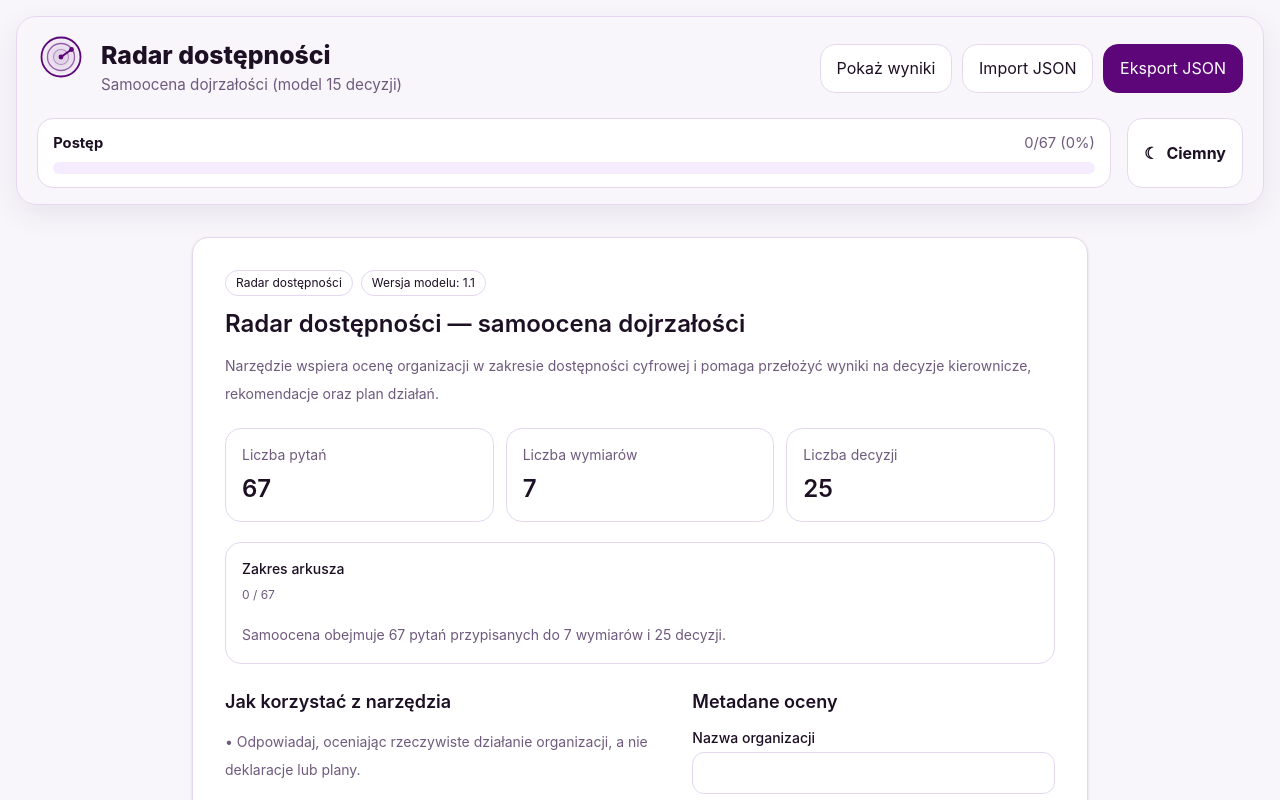
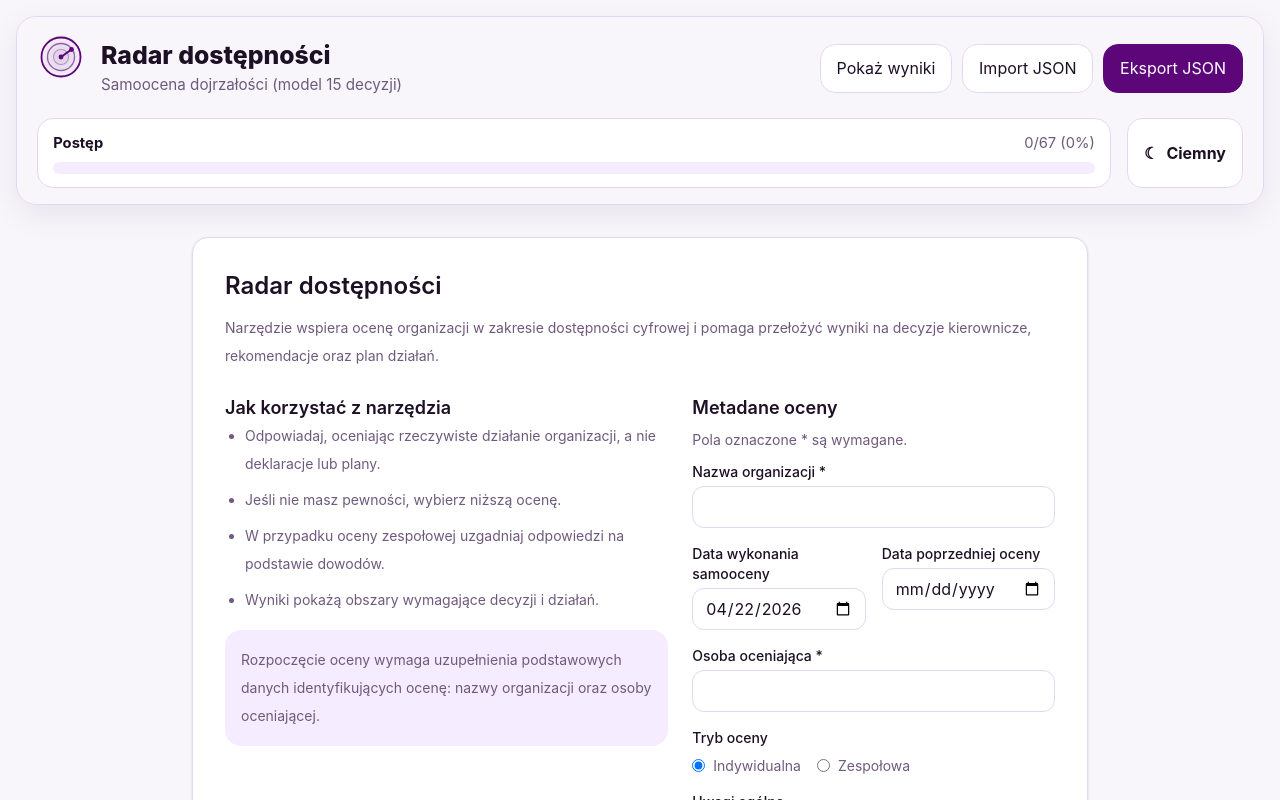
Before and after one commit to zwiastunsw/radar, a React (Vite) app: page / in a window 1280 px wide. Shown: the top 800 px of the page. Built offline with nearby package versions, Linux system fonts and the light colour scheme.

Commit message:
Pola wymagane, komunikaty błędów, popraw style

```diff
--- a/src/components/IntroScreen.tsx
+++ b/src/components/IntroScreen.tsx
@@ -1,39 +1,127 @@
-import type { AssessmentMetadata, AssessmentModel } from "../types";
-import { Card, ProgressBar, Badge } from "./ui";
+import { useEffect, useMemo, useRef, useState } from "react";
+import type { AssessmentMetadata } from "../types";
+import { Card } from "./ui";
+
+type IntroScreenProps = {
+  metadata: AssessmentMetadata;
+  setMetadata: React.Dispatch<React.SetStateAction<AssessmentMetadata>>;
+  onStart: () => void;
+};
+
+type FieldErrors = {
+  organization?: string;
+  assessor?: string;
+  assessmentDate?: string;
+  previousAssessmentDate?: string;
+};
 
 export function IntroScreen({
   metadata,
   setMetadata,
   onStart,
-  model,
-}: {
-  metadata: AssessmentMetadata;
-  setMetadata: React.Dispatch<React.SetStateAction<AssessmentMetadata>>;
-  onStart: () => void;
-  model: AssessmentModel;
-}) {
+}: IntroScreenProps) {
   const titleId = "intro-title";
   const descId = "intro-desc";
 
-  const totalQuestions = model.questions.length;
-  const totalDimensions = model.dimensions.length;
-  const totalDecisions = model.decisions.length;
-  const schemaVersion = model.schema_version ?? "1.0";
+  const organizationRef = useRef<HTMLInputElement | null>(null);
+  const assessorRef = useRef<HTMLInputElement | null>(null);
+  const assessmentDateRef = useRef<HTMLInputElement | null>(null);
+  const previousAssessmentDateRef = useRef<HTMLInputElement | null>(null);
+  const formErrorRef = useRef<HTMLDivElement | null>(null);
+
+  const [errors, setErrors] = useState<FieldErrors>({});
+  const [submitAttempted, setSubmitAttempted] = useState(false);
+
+  const trimmedOrganization = metadata.organization.trim();
+  const trimmedAssessor = metadata.assessor.trim();
+
+  const validate = (): FieldErrors => {
+    const nextErrors: FieldErrors = {};
+
+    if (!trimmedOrganization) {
+      nextErrors.organization = "Podaj nazwę organizacji.";
+    }
+
+    if (!trimmedAssessor) {
+      nextErrors.assessor = "Podaj osobę oceniającą.";
+    }
+
+    if (
+      metadata.assessmentDate &&
+      metadata.previousAssessmentDate &&
+      metadata.previousAssessmentDate > metadata.assessmentDate
+    ) {
+      nextErrors.previousAssessmentDate =
+        "Data poprzedniej oceny nie może być późniejsza niż data wykonania samooceny.";
+    }
+
+    return nextErrors;
+  };
+
+  const isFormReady = useMemo(() => {
+    return trimmedOrganization !== "" && trimmedAssessor !== "";
+  }, [trimmedOrganization, trimmedAssessor]);
+
+  useEffect(() => {
+    if (!submitAttempted) return;
+    setErrors(validate());
+  }, [
+    metadata.organization,
+    metadata.assessor,
+    metadata.assessmentDate,
+    metadata.previousAssessmentDate,
+    submitAttempted,
+  ]);
+
+  const focusFirstInvalidField = (validationErrors: FieldErrors) => {
+    if (validationErrors.organization) {
+      organizationRef.current?.focus();
+      return;
+    }
+
+    if (validationErrors.assessor) {
+      assessorRef.current?.focus();
+      return;
+    }
+
+    if (validationErrors.assessmentDate) {
+      assessmentDateRef.current?.focus();
+      return;
+    }
+
+    if (validationErrors.previousAssessmentDate) {
+      previousAssessmentDateRef.current?.focus();
+      return;
+    }
+
+    formErrorRef.current?.focus();
+  };
+
+  const handleStart = () => {
+    setSubmitAttempted(true);
+
+    const validationErrors = validate();
+    setErrors(validationErrors);
+
+    if (Object.keys(validationErrors).length > 0) {
+      focusFirstInvalidField(validationErrors);
+      return;
+    }
+
+    onStart();
+  };
+
+  const hasErrors = Object.keys(errors).length > 0;
 
   return (
-    <main
+    <section
       aria-labelledby={titleId}
       aria-describedby={descId}
       className="mx-auto max-w-4xl"
     >
       <Card className="p-6 md:p-8">
-        <div className="flex flex-wrap items-center gap-2">
-          <Badge>Radar dostępności</Badge>
-          <Badge>Wersja modelu: {schemaVersion}</Badge>
-        </div>
-
-        <h1 id={titleId} className="mt-3 text-2xl font-semibold text-[var(--text-main)]">
-          Radar dostępności — samoocena dojrzałości
+        <h1 id={titleId} className="text-2xl font-semibold text-[var(--text-main)]">
+          Radar dostępności
         </h1>
 
         <p id={descId} className="mt-3 text-sm leading-7 text-[var(--text-muted)]">
@@ -41,40 +129,6 @@ export function IntroScreen({
           pomaga przełożyć wyniki na decyzje kierownicze, rekomendacje oraz plan
           działań.
         </p>
-
-        <div className="mt-5 grid gap-3 sm:grid-cols-3">
-          <div className="rounded-2xl border border-[var(--border)] bg-[var(--surface)] p-4">
-            <div className="text-sm text-[var(--text-muted)]">Liczba pytań</div>
-            <div className="mt-2 text-2xl font-semibold text-[var(--text-main)]">
-              {totalQuestions}
-            </div>
-          </div>
-
-          <div className="rounded-2xl border border-[var(--border)] bg-[var(--surface)] p-4">
-            <div className="text-sm text-[var(--text-muted)]">Liczba wymiarów</div>
-            <div className="mt-2 text-2xl font-semibold text-[var(--text-main)]">
-              {totalDimensions}
-            </div>
-          </div>
-
-          <div className="rounded-2xl border border-[var(--border)] bg-[var(--surface)] p-4">
-            <div className="text-sm text-[var(--text-muted)]">Liczba decyzji</div>
-            <div className="mt-2 text-2xl font-semibold text-[var(--text-main)]">
-              {totalDecisions}
-            </div>
-          </div>
-        </div>
-
-        <div className="mt-5 rounded-2xl border border-[var(--border)] bg-[var(--surface)] p-4">
-          <div className="mb-2 text-sm font-medium text-[var(--text-main)]">
-            Zakres arkusza
-          </div>
-          <ProgressBar total={totalQuestions} done={0} />
-          <p className="mt-2 text-sm leading-6 text-[var(--text-muted)]">
-            Samoocena obejmuje {totalQuestions} pytań przypisanych do{" "}
-            {totalDimensions} wymiarów i {totalDecisions} decyzji.
-          </p>
-        </div>
 
         <div className="mt-6 grid gap-6 lg:grid-cols-[1.1fr_0.9fr]">
           <section aria-labelledby="instruction-heading">
@@ -85,23 +139,22 @@ export function IntroScreen({
               Jak korzystać z narzędzia
             </h2>
 
-            <ul className="mt-3 space-y-3 text-sm leading-7 text-[var(--text-muted)]">
+            <ul className="list mt-3 text-sm leading-7 text-[var(--text-muted)]">
               <li>
-                • Odpowiadaj, oceniając rzeczywiste działanie organizacji, a nie
+                Odpowiadaj, oceniając rzeczywiste działanie organizacji, a nie
                 deklaracje lub plany.
               </li>
-              <li>• Jeśli nie masz pewności, wybierz niższą ocenę.</li>
+              <li>Jeśli nie masz pewności, wybierz niższą ocenę.</li>
               <li>
-                • W przypadku oceny zespołowej uzgadniaj odpowiedzi na podstawie
+                W przypadku oceny zespołowej uzgadniaj odpowiedzi na podstawie
                 dowodów.
               </li>
-              <li>• Wyniki pokażą obszary wymagające decyzji i działań.</li>
+              <li>Wyniki pokażą obszary wymagające decyzji i działań.</li>
             </ul>
 
             <div className="mt-4 rounded-2xl bg-[var(--surface-2)] p-4 text-sm leading-7 text-[var(--text-muted)]">
-              Formularz został zaprojektowany z myślą o dostępności cyfrowej:
-              ma poprawną strukturę nagłówków, etykiety pól, logiczną kolejność
-              tabulacji, duże obszary klikalne i czytelne komunikaty tekstowe.
+              Rozpoczęcie oceny wymaga uzupełnienia podstawowych danych
+              identyfikujących ocenę: nazwy organizacji oraz osoby oceniającej.
             </div>
           </section>
 
@@ -113,15 +166,33 @@ export function IntroScreen({
               Metadane oceny
             </h2>
 
+            <p className="mt-2 text-sm text-[var(--text-muted)]">
+              Pola oznaczone <span aria-hidden="true">*</span> są wymagane.
+            </p>
+
             <div className="mt-3 space-y-4">
+              {submitAttempted && hasErrors ? (
+                <div
+                  ref={formErrorRef}
+                  tabIndex={-1}
+                  role="alert"
+                  className="rounded-xl border border-[var(--border)] bg-[var(--surface-2)] p-3 text-sm text-[var(--text-main)]"
+                >
+                  Aby rozpocząć ocenę, uzupełnij wymagane pola: nazwę
+                  organizacji i osobę oceniającą. Sprawdź także poprawność dat,
+                  jeśli zostały wpisane.
+                </div>
+              ) : null}
+
               <div>
                 <label
                   htmlFor="organization"
                   className="mb-1 block text-sm font-medium text-[var(--text-main)]"
                 >
-                  Nazwa organizacji
+                  Nazwa organizacji <span aria-hidden="true">*</span>
                 </label>
                 <input
+                  ref={organizationRef}
                   id="organization"
                   type="text"
                   value={metadata.organization}
@@ -131,9 +202,28 @@ export function IntroScreen({
                       organization: e.target.value,
                     }))
                   }
-                  className="w-full rounded-xl border border-[var(--border)] bg-[var(--surface)] px-3 py-2 text-sm text-[var(--text-main)]"
+                  required
+                  aria-required="true"
+                  aria-invalid={errors.organization ? "true" : "false"}
+                  aria-describedby={
+                    errors.organization ? "organization-error" : undefined
+                  }
+                  className={[
+                    "w-full rounded-xl bg-[var(--surface)] px-3 py-2 text-sm text-[var(--text-main)]",
+                    errors.organization
+                      ? "border border-[var(--danger)]"
+                      : "border border-[var(--border)]",
+                  ].join(" ")}
                   autoComplete="organization"
                 />
+                {errors.organization ? (
+                  <p
+                    id="organization-error"
+                    className="mt-1 text-xs text-[var(--danger)]"
+                  >
+                    {errors.organization}
+                  </p>
+                ) : null}
               </div>
 
               <div className="grid gap-4 sm:grid-cols-2">
@@ -145,6 +235,7 @@ export function IntroScreen({
                     Data wykonania samooceny
                   </label>
                   <input
+                    ref={assessmentDateRef}
                     id="assessmentDate"
                     type="date"
                     value={metadata.assessmentDate}
@@ -154,8 +245,25 @@ export function IntroScreen({
                         assessmentDate: e.target.value,
                       }))
                     }
-                    className="w-full rounded-xl border border-[var(--border)] bg-[var(--surface)] px-3 py-2 text-sm text-[var(--text-main)]"
+                    aria-invalid={errors.assessmentDate ? "true" : "false"}
+                    aria-describedby={
+                      errors.assessmentDate ? "assessmentDate-error" : undefined
+                    }
+                    className={[
+                      "w-full rounded-xl bg-[var(--surface)] px-3 py-2 text-sm text-[var(--text-main)]",
+                      errors.assessmentDate
+                        ? "border border-[var(--danger)]"
+                        : "border border-[var(--border)]",
+                    ].join(" ")}
                   />
+                  {errors.assessmentDate ? (
+                    <p
+                      id="assessmentDate-error"
+                      className="mt-1 text-xs text-[var(--danger)]"
+                    >
+                      {errors.assessmentDate}
+                    </p>
+                  ) : null}
                 </div>
 
                 <div>
@@ -166,6 +274,7 @@ export function IntroScreen({
                     Data poprzedniej oceny
                   </label>
                   <input
+                    ref={previousAssessmentDateRef}
                     id="previousAssessmentDate"
                     type="date"
                     value={metadata.previousAssessmentDate}
@@ -175,8 +284,29 @@ export function IntroScreen({
                         previousAssessmentDate: e.target.value,
                       }))
                     }
-                    className="w-full rounded-xl border border-[var(--border)] bg-[var(--surface)] px-3 py-2 text-sm text-[var(--text-main)]"
+                    aria-invalid={
+                      errors.previousAssessmentDate ? "true" : "false"
+                    }
+                    aria-describedby={
+                      errors.previousAssessmentDate
+                        ? "previousAssessmentDate-error"
+                        : undefined
+                    }
+                    className={[
+                      "w-full rounded-xl bg-[var(--surface)] px-3 py-2 text-sm text-[var(--text-main)]",
+                      errors.previousAssessmentDate
+                        ? "border border-[var(--danger)]"
+                        : "border border-[var(--border)]",
+                    ].join(" ")}
                   />
+                  {errors.previousAssessmentDate ? (
+                    <p
+                      id="previousAssessmentDate-error"
+                      className="mt-1 text-xs text-[var(--danger)]"
+                    >
+                      {errors.previousAssessmentDate}
+                    </p>
+                  ) : null}
                 </div>
               </div>
 
@@ -185,9 +315,10 @@ export function IntroScreen({
                   htmlFor="assessor"
                   className="mb-1 block text-sm font-medium text-[var(--text-main)]"
                 >
-                  Oceniający
+                  Osoba oceniająca <span aria-hidden="true">*</span>
                 </label>
                 <input
+                  ref={assessorRef}
                   id="assessor"
                   type="text"
                   value={metadata.assessor}
@@ -197,8 +328,26 @@ export function IntroScreen({
                       assessor: e.target.value,
                     }))
                   }
-                  className="w-full rounded-xl border border-[var(--border)] bg-[var(--surface)] px-3 py-2 text-sm text-[var(--text-main)]"
+                  required
+                  aria-required="true"
+                  aria-invalid={errors.assessor ? "true" : "false"}
+                  aria-describedby={errors.assessor ? "assessor-error" : undefined}
+                  className={[
+                    "w-full rounded-xl bg-[var(--surface)] px-3 py-2 text-sm text-[var(--text-main)]",
+                    errors.assessor
+                      ? "border border-[var(--danger)]"
+                      : "border border-[var(--border)]",
+                  ].join(" ")}
+                  autoComplete="name"
                 />
+                {errors.assessor ? (
+                  <p
+                    id="assessor-error"
+                    className="mt-1 text-xs text-[var(--danger)]"
+                  >
+                    {errors.assessor}
+                  </p>
+                ) : null}
               </div>
 
               <fieldset>
@@ -268,13 +417,20 @@ export function IntroScreen({
         <div className="mt-8 flex justify-end">
           <button
             type="button"
-            onClick={onStart}
-            className="btn-primary rounded-xl bg-[var(--brand)] px-5 py-3 text-sm font-medium text-[color:var(--on-brand)] hover:opacity-90 focus:outline-none focus-visible:outline-2 focus-visible:outline-offset-2 focus-visible:outline-[var(--focus)]"
+            onClick={handleStart}
+            aria-disabled={!isFormReady}
+            className={[
+              "rounded-xl px-5 py-3 text-sm font-medium",
+              "focus:outline-none focus-visible:outline-2 focus-visible:outline-offset-2 focus-visible:outline-[var(--focus)]",
+              isFormReady
+                ? "bg-[var(--brand)] text-[var(--on-brand)] hover:opacity-90"
+                : "border border-[var(--border)] bg-[var(--surface-2)] text-[var(--text-muted)]",
+            ].join(" ")}
           >
             Rozpocznij samoocenę
           </button>
         </div>
       </Card>
-    </main>
+    </section>
   );
 }
--- a/src/styles/layout.css
+++ b/src/styles/layout.css
@@ -61,6 +61,7 @@
   --maturity-track: #efe7f5;
   --maturity-overall-ring: #cbb6df;
 }
+
 
 [data-theme="dark"] {
   --bg: #0f0914;
@@ -683,3 +684,45 @@ background: linear-gradient(
     width: 110px;
   }
 }
+
+
+/* ===== LISTY SYSTEMOWE ===== */
+
+.list {
+  list-style: disc;
+  padding-left: 1.25rem;
+  margin: 0;
+}
+
+.list > li {
+  margin-top: 0.5rem;
+}
+
+.list > li:first-child {
+  margin-top: 0;
+}
+
+/* wariant bardziej „UI” (opcjonalny) */
+.list-soft {
+  list-style: none;
+  padding-left: 0;
+  margin: 0;
+}
+
+.list-soft > li {
+  position: relative;
+  padding-left: 1.25rem;
+  margin-top: 0.5rem;
+}
+
+.list-soft > li:first-child {
+  margin-top: 0;
+}
+
+.list-soft > li::before {
+  content: "•";
+  position: absolute;
+  left: 0;
+  top: 0;
+  color: var(--text-muted);
+}
```
